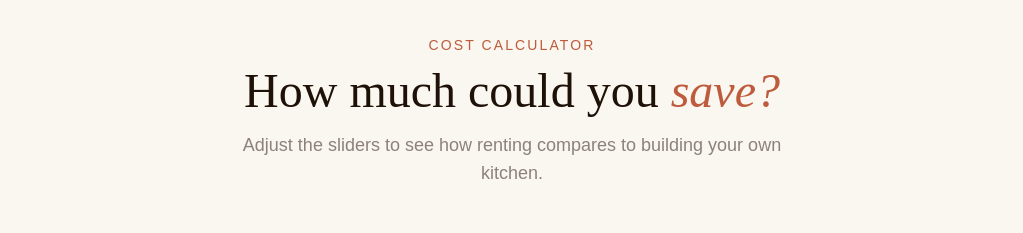
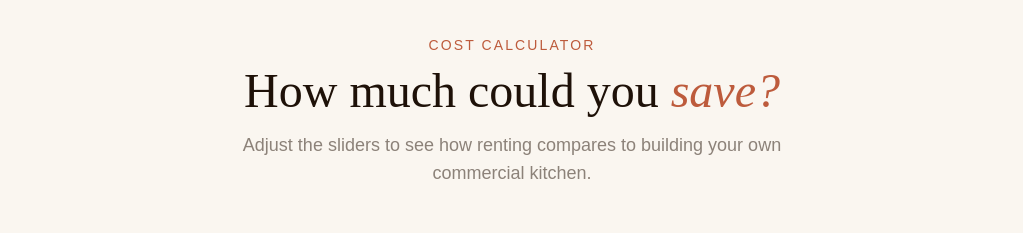
Before and after one commit to kgb4000/shared-commercial-kitchen, a Next.js app: page / in a window 1280 px wide. Shown: the part 2360-2593 px from the top of the page, without its empty margins (128-1151 px from the left). Built offline with nearby package versions, Linux system fonts and the light colour scheme.

Commit message:
copy: update calculator subtitle

```diff
--- a/component/HomePage.js
+++ b/component/HomePage.js
@@ -35,7 +35,7 @@ function CostCalculator() {
             How much could you <span className="italic" style={{ color: 'var(--terracotta)' }}>save?</span>
           </h2>
           <p className="text-lg max-w-xl mx-auto" style={{ color: 'var(--warm-gray)' }}>
-            Adjust the sliders to see how renting compares to building your own kitchen.
+            Adjust the sliders to see how renting compares to building your own commercial kitchen.
           </p>
         </div>
 
```
